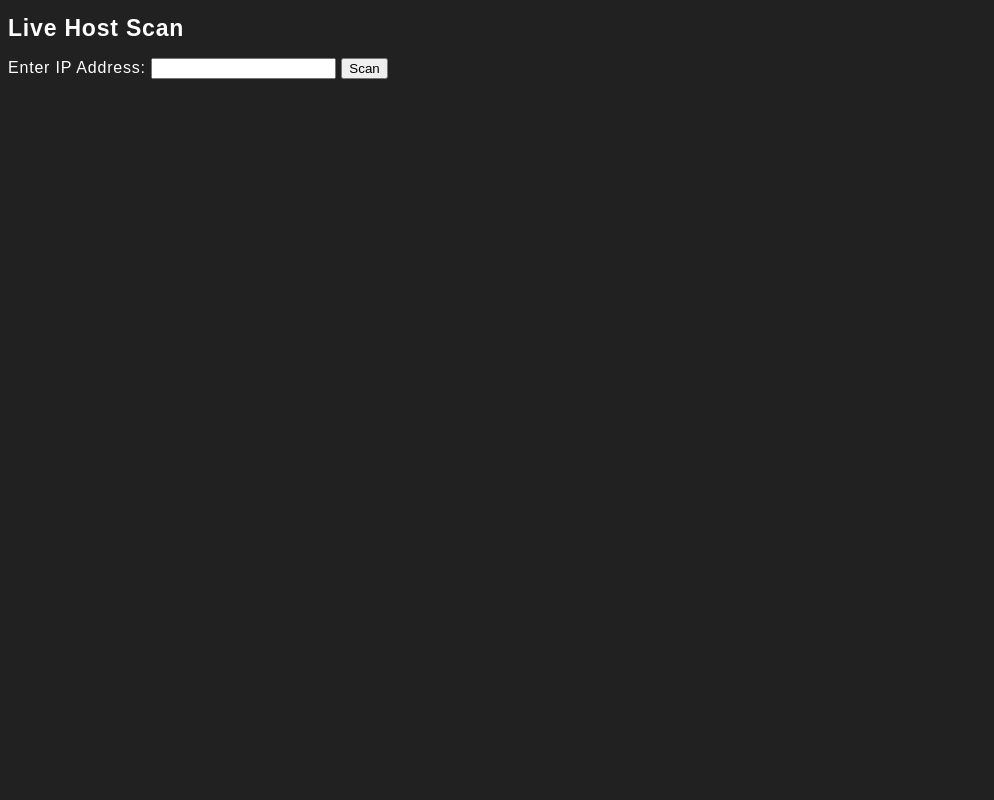
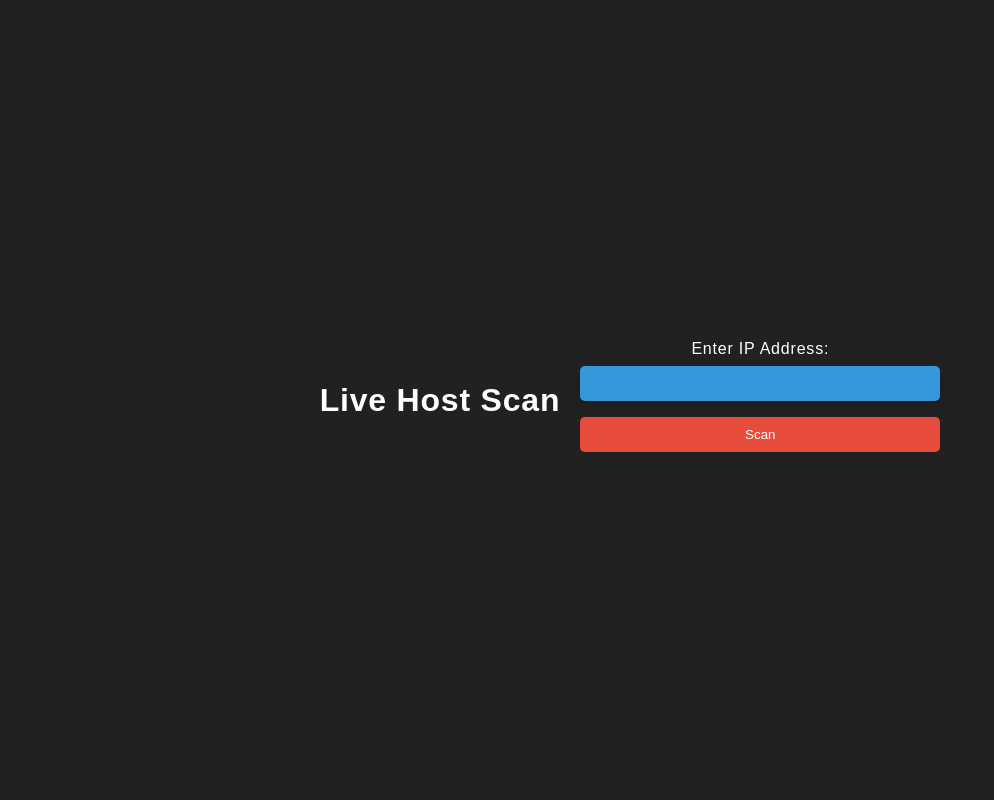
Before and after one commit to codeLemonade47/RedSpear, a Django app: page /index/ in a window 1280 px wide. Shown: the whole page, without its empty margins (0-994 px from the left). Run offline with Django 4.2, Linux system fonts and the light colour scheme.

Commit message:
"Updation"

```diff
--- a/static/css/index.css
+++ b/static/css/index.css
@@ -1,21 +1,61 @@
-::after,
-::before {
-    box-sizing: border-box;
-}
-
 body {
     background-color: #212121;
     color: #fff;
     font-family: Montserrat, sans-serif;
     letter-spacing: 0.05em;
+    display: flex;
+    align-items: center;
+    justify-content: center;
+    height: 100vh;
+    /* 100% of the viewport height */
+    margin: 0;
 }
 
-h1 {
-    font-size: 23px;
+/* Style for the form container */
+form {
+    max-width: 400px;
+    width: 100%;
+    padding: 20px;
+    box-sizing: border-box;
+    text-align: center;
 }
 
-.form {
-    width: 300px;
-    padding: 64px 15px 24px;
-    margin: 0 auto;
+/* Style for the heading */
+h1 {
+    margin-bottom: 20px;
 }
+
+/* Style for the input field */
+input[type="text"],
+button {
+    width: 100%;
+    padding: 10px;
+    margin: 8px 0;
+    box-sizing: border-box;
+    border: none;
+    outline: none;
+    color: white;
+    border-radius: 5px;
+    transition: transform 0.3s, box-shadow 0.3s;
+}
+
+/* Common style for hover and focus effects */
+input[type="text"]:hover,
+input[type="text"]:focus,
+button:hover,
+button:focus {
+    transform: translate(0, -3px);
+    box-shadow: 0 3px 6px rgba(0, 0, 0, 0.1);
+}
+
+/* Style for the input field */
+input[type="text"] {
+    background: #3498db;
+    box-shadow: 0 3px 5px rgba(0, 0, 0, 0.2);
+}
+
+/* Style for the button */
+button {
+    background: #e74c3c;
+    cursor: pointer;
+}
```
Also changed, not shown: db.sqlite3, static/images/ZF6H.gif (added), 1 other file.
